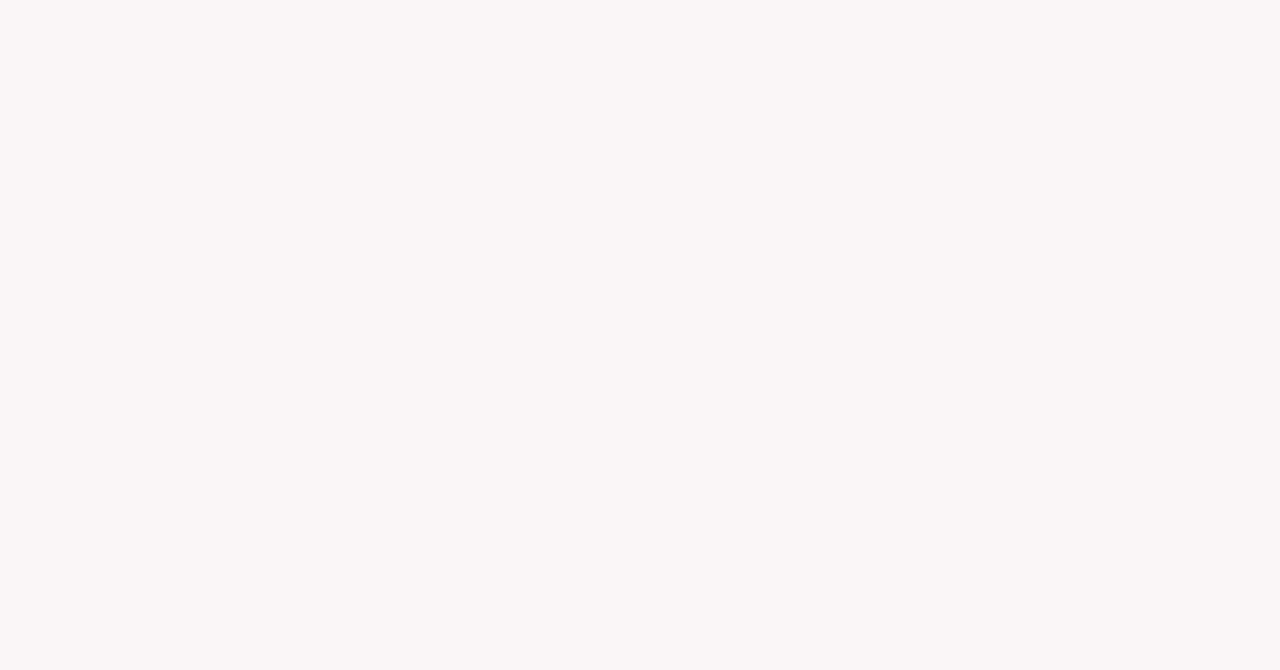
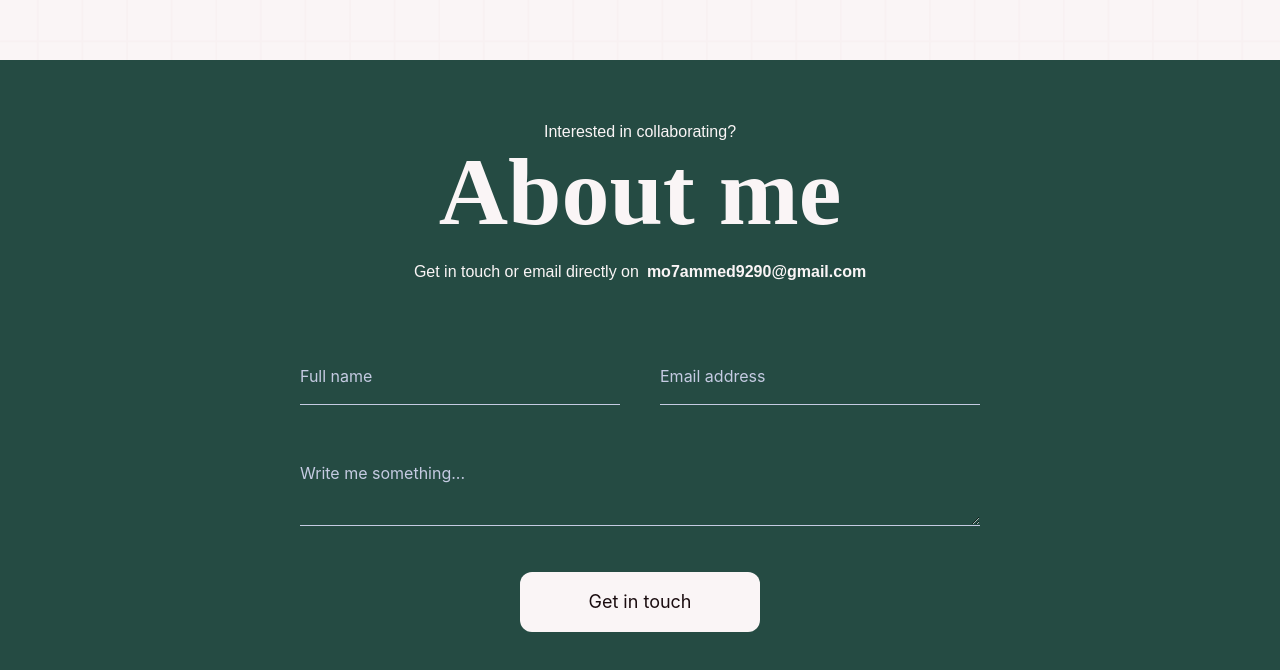
Before and after one commit to Mofuhidy/portfolio-0.1, a React (Create React App) app: page / in a window 1280 px wide. Shown: the part 3060-3730 px from the top of the page. Before the commit the page ends 2960 px from the top, so only its background shows below. Built offline with nearby package versions, Linux system fonts and the light colour scheme.

Commit message:
Add the form

```diff
--- a/src/App.js
+++ b/src/App.js
@@ -1,4 +1,5 @@
 import AboutMe from './components/AboutMe';
+import ContactMe from './components/ContactMe';
 import Hello from './components/Hello';
 import Navbar from './components/Navbar';
 import Projects from './components/Projects';
@@ -10,6 +11,7 @@ function App() {
       <Hello />
       <Projects />
       <AboutMe />
+      <ContactMe />
     </div>
   );
 }
--- /dev/null
+++ b/src/components/ContactMe.js
@@ -0,0 +1,52 @@
+function ContactMe() {
+  return (
+    <div className="mt-40 bg-primary min-h-screen md:px-20 py-0 px-4 flex flex-col items-center">
+      <article className="text-center mb-6 mt-10">
+        <h2 className=" text-5xl sm:text-8xl font-semibold text-background pt-5 myName">
+          <p className=" text-sm sm:text-base text-background font-normal">Interested in collaborating?</p>
+          About me
+        </h2>
+        <p className="pt-5 text-background">
+          Get in touch or email directly on
+          <a className="font-bold pl-2" href="mailto:mo7ammed9290@gmail.com" target="_blank" rel="noreferrer">mo7ammed9290@gmail.com</a>
+        </p>
+      </article>
+      <form action="https://formspree.io/f/mvonlarn" method="post" className="flex items-center justify-center flex-col w-full  sm:w-3/4 sm:min-w-[500px] mt-10 px-20" id="contact-form">
+
+        <div className="w-full relative flex sm:flex-row flex-col justify-between gap-10">
+          <label htmlFor="full-name" className="w-full">
+            <input type="text" id="full-name" placeholder="Full name" maxLength="30" required className="border-0 p-[1rem] pl-0 relative bg-transparent  border-b-secondary border-b-[1px] border-solid w-full placeholder:text-secondary text-background focus:outline-0 focus:border-b-2 focus:border-b-accent focus:border-solid  focus:pl-2" />
+          </label>
+          <label htmlFor="email" className="w-full">
+            <input type="email" id="email" placeholder="Email address" required className="placeholder:text-secondary border-0 p-[1rem] pl-0 relative bg-transparent  border-b-secondary border-b-[1px] border-solid w-full text-background focus:outline-0 focus:border-b-2 focus:border-b-accent focus:border-solid   focus:pl-2" />
+          </label>
+        </div>
+
+        <div className="relative w-full flex">
+          <label htmlFor="text-area-msg" className=" w-full">
+            <textarea
+              name="message"
+              id="text-area-msg"
+              maxLength="500"
+              className="placeholder:text-secondary border-0 p-[1rem]
+              pl-0 relative bg-transparent border-b-secondary border-b-[1px]
+              border-solid
+            focus:outline-0 focus:border-b-2 focus:border-accent  focus:border-solid  focus:pl-2
+              w-full
+              text-background
+              mt-10"
+              placeholder="Write me something..."
+              required
+            />
+          </label>
+        </div>
+
+        <div className="buttonContainer">
+          <span className="error" />
+          <button type="submit" className="btn rounded-xl bg-background text-text px-14 py-4 mt-10 w-60 text-lg cursor-pointer" id="getInTouch">Get in touch </button>
+        </div>
+      </form>
+    </div>
+  );
+}
+export default ContactMe;
```
